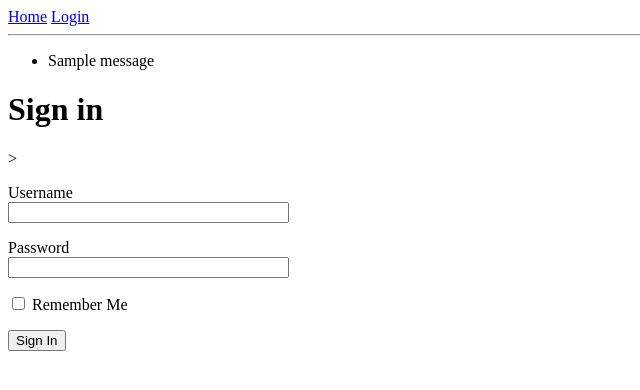
After one commit to mativ123/cum-online, a Flask app: page /login in a window 1280 px wide. The commit adds this page. Shown: the top 390 px of the page, without its empty margins (0-640 px from the left). Run offline with Flask 2, Linux system fonts and the light colour scheme; one stand-in notice (Sample message) is shown.

Commit message:
login and fake chat

```diff
--- a/app/__init__.py
+++ b/app/__init__.py
@@ -1,5 +1,7 @@
 from flask import Flask
+from config import Config
 
 app = Flask(__name__)
+app.config.from_object(Config)
 
 from app import routes
--- /dev/null
+++ b/app/forms.py
@@ -0,0 +1,9 @@
+from flask_wtf import FlaskForm
+from wtforms import StringField, PasswordField, BooleanField, SubmitField
+from wtforms.validators import DataRequired
+
+class LoginForm(FlaskForm):
+    username = StringField('Username', validators=[DataRequired()])
+    password = PasswordField('Password', validators=[DataRequired()])
+    remember_me = BooleanField('Remember Me')
+    submit = SubmitField('Sign In')
--- a/app/routes.py
+++ b/app/routes.py
@@ -1,7 +1,29 @@
-from flask import render_template
+from flask import render_template, flash, redirect, url_for
 from app import app
+from app.forms import LoginForm
 
 @app.route('/')
 @app.route('/index')
 def index():
-    return render_template('index.html')
+    user = {'username': 'bigbusta'}
+    posts = [
+        {
+            'author': {'username': 'din'},
+            'body':   'Din mor'
+        },
+        {
+            'author': {'username': 'mor'},
+            'body':   'Din mor'
+        }
+    ]
+    return render_template('index.html', title='Home', user=user, posts=posts)
+
+@app.route('/login', methods=['GET', 'POST'])
+def login():
+    form = LoginForm()
+    if form.validate_on_submit():
+        flash('Login requested for user {}, remember_me={}'.format(
+            form.username.data, form.remember_me.data
+        ))
+        return redirect(url_for('index'))
+    return render_template('login.html', title='Sign In', form=form)
--- /dev/null
+++ b/app/templates/base.html
@@ -0,0 +1,27 @@
+<!doctype html>
+<html>
+    <head>
+        {% if title %}
+        <title>{{ title }} - Cum online</title>
+        {% else %}
+        <title>Welcome to Cum online</title>
+        {% endif %}
+    </head>
+    <body>
+        <div>
+            <a href="{{ url_for('index') }}">Home</a>
+            <a href="{{ url_for('login') }}">Login</a>
+        </div>
+        <hr>
+        {% with messages = get_flashed_messages() %}
+        {% if messages %}
+        <ul>
+            {% for message in messages %}
+            <li>{{ message }}</li>
+            {% endfor %}
+        </ul>
+        {% endif %}
+        {% endwith %}
+        {% block content %}{% endblock %}
+    </body>
+</html>
--- /dev/null
+++ b/app/templates/login.html
@@ -0,0 +1,24 @@
+{% extends "base.html" %}
+
+{% block content %}
+    <h1>Sign in</h1>>
+    <form action="" method="post" novalidate>
+        {{ form.hidden_tag() }}
+        <p>
+            {{ form.username.label }}<br>
+            {{ form.username(size=32) }}
+            {% for error in form.username.errors %}
+            <span style="color: red;">[{{ error }}]</span>
+            {% endfor %}
+        </p>
+        <p>
+            {{ form.password.label }}<br>
+            {{ form.password(size=32) }}
+            {% for error in form.password.errors %}
+            <span style="color: red;">[{{ error }}]</span>
+            {% endfor %}
+        </p>
+        <p>{{ form.remember_me() }} {{ form.remember_me.label }}</p>
+        <p>{{ form.submit() }}</p>
+    </form>
+{% endblock %}
--- /dev/null
+++ b/config.py
@@ -0,0 +1,4 @@
+import os
+
+class Config(object):
+    SECRET_KEY = os.environ.get('SECRET_KEY') or 'you-will-never-guess'
```
Also changed, not shown: app/templates/index.html (+8 -11 lines).
